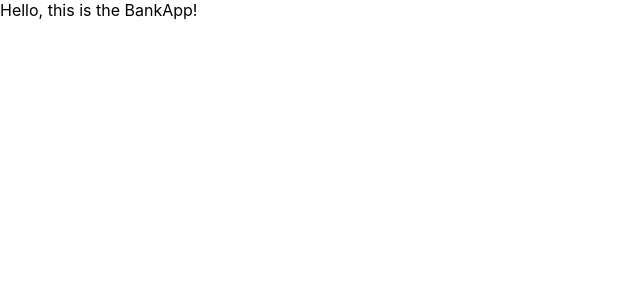
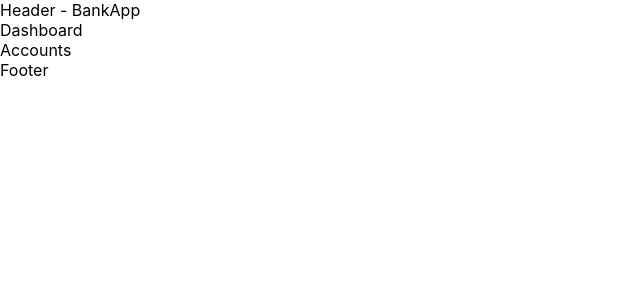
Before and after one commit to cdoss/bankapp, a React (Create React App) app in the folder bankapp-client/: page / in a window 1280 px wide. Shown: the top 300 px of the page, without its empty margins (0-640 px from the left). Built offline with nearby package versions, Linux system fonts and the light colour scheme.

Commit message:
breaking BankApp into parts

```diff
--- a/bankapp-client/src/BankApp.js
+++ b/bankapp-client/src/BankApp.js
@@ -1,5 +1,14 @@
 import React from "react";
 
 export default function BankApp() {
-  return <div>Hello, this is the BankApp!</div>;
+  return (
+    <div>
+      <div>Header - BankApp</div>
+      <div>
+        Dashboard
+        <div>Accounts</div>
+      </div>
+      <div>Footer</div>
+    </div>
+  );
 }
```
Also changed, not shown: 1 other file (tests, documents, lock files or other folders).
